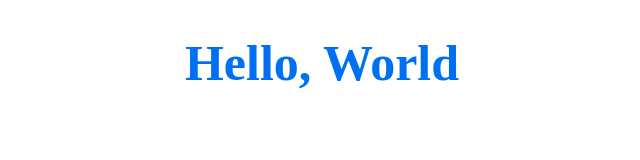
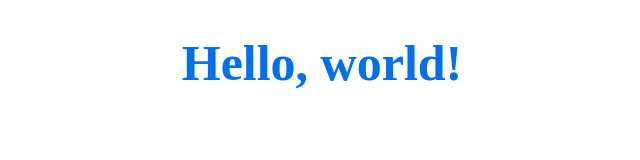
Before and after one commit to cheersmas/nextjs-typescript-template, a Next.js app: page / in a window 1280 px wide. Shown: the top 160 px of the page, without its empty margins (318-958 px from the left). Built offline with nearby package versions, Linux system fonts and the light colour scheme.

Commit message:
extracted hello world

```diff
--- /dev/null
+++ b/components/apps/HelloWorld.tsx
@@ -0,0 +1,6 @@
+import type { ReactElement } from 'react';
+import Title from 'styles/generic/Title';
+
+const HelloWorld = (): ReactElement => <Title>Hello, world!</Title>;
+
+export default HelloWorld;
--- a/pages/index.tsx
+++ b/pages/index.tsx
@@ -1,6 +1,6 @@
+import HelloWorld from 'components/apps/HelloWorld';
 import type { ReactElement } from 'react';
-import Title from 'styles/generic/Title';
 
 export default function Home(): ReactElement {
-  return <Title>Hello, World</Title>;
+  return <HelloWorld />;
 }
```
